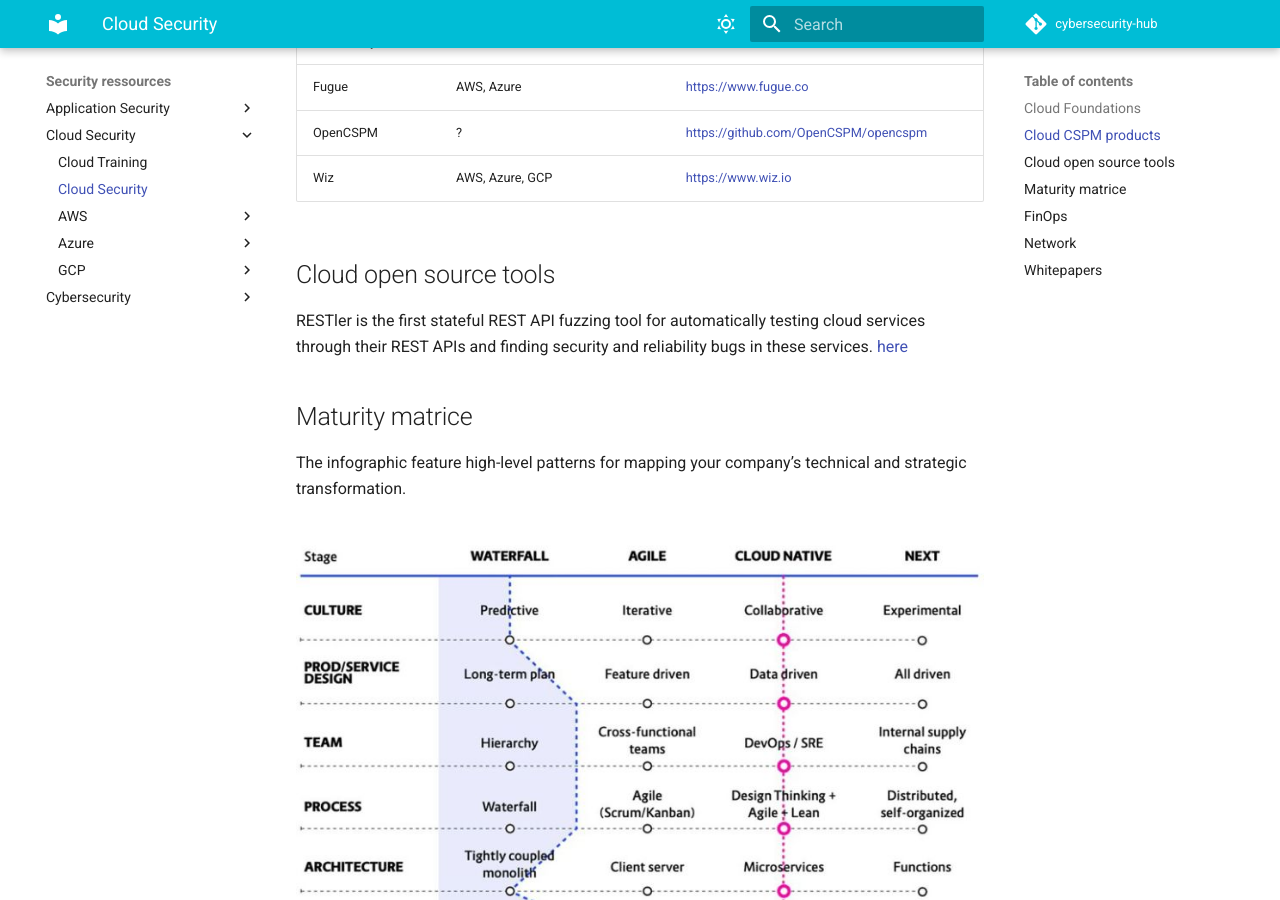
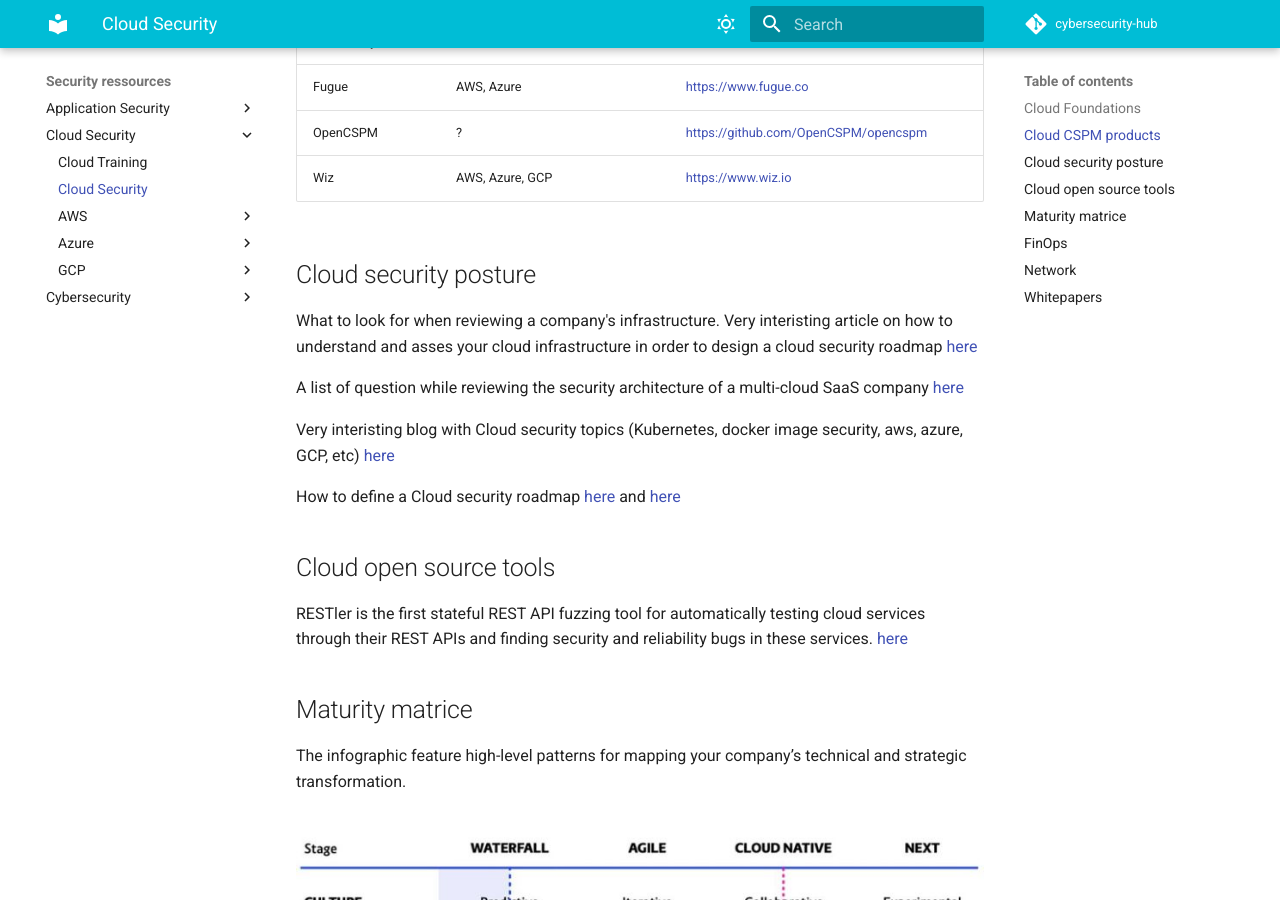
Before and after one commit to adamtaj/cybersecurity-hub, an MkDocs documentation site: the page built from docs/Security ressources/Cloud Security/cloud_security.md, in a window 1280 px wide and 900 px high, scrolled down 1448 px. Built offline with MkDocs 1.6.1 and Material for MkDocs 9.7.7, drawn with Linux system fonts in a browser that asks for light colours; comment, search, counter and statistics services are not loaded.

Commit message:
Add more content

```diff
--- a/docs/Security ressources/Cloud Security/cloud_security.md
+++ b/docs/Security ressources/Cloud Security/cloud_security.md
@@ -25,6 +25,16 @@ Fugue | AWS, Azure | <https://www.fugue.co>
 OpenCSPM | ? | <https://github.com/OpenCSPM/opencspm>
 Wiz | AWS, Azure, GCP | <https://www.wiz.io>
 
+## Cloud security posture
+
+What to look for when reviewing a company's infrastructure. Very interisting article on how to understand and asses your cloud infrastructure in order to design a cloud security roadmap [here](https://www.marcolancini.it/2022/blog-cloud-security-infrastructure-review/)
+
+A list of question while reviewing the security architecture of a multi-cloud SaaS company [here](https://roadmap.cloudsecdocs.com/infrastructure-review/)
+
+Very interisting blog with Cloud security topics (Kubernetes, docker image security, aws, azure, GCP, etc) [here](https://cloudsecdocs.com/)
+
+How to define a Cloud security roadmap [here](https://roadmap.cloudsecdocs.com/) and [here](https://www.marcolancini.it/cloud-security-strategies/)
+
 ## Cloud open source tools
 
 RESTler is the first stateful REST API fuzzing tool for automatically testing cloud services through their REST APIs and finding security and reliability bugs in these services. [here](https://github.com/microsoft/restler-fuzzer)
```
